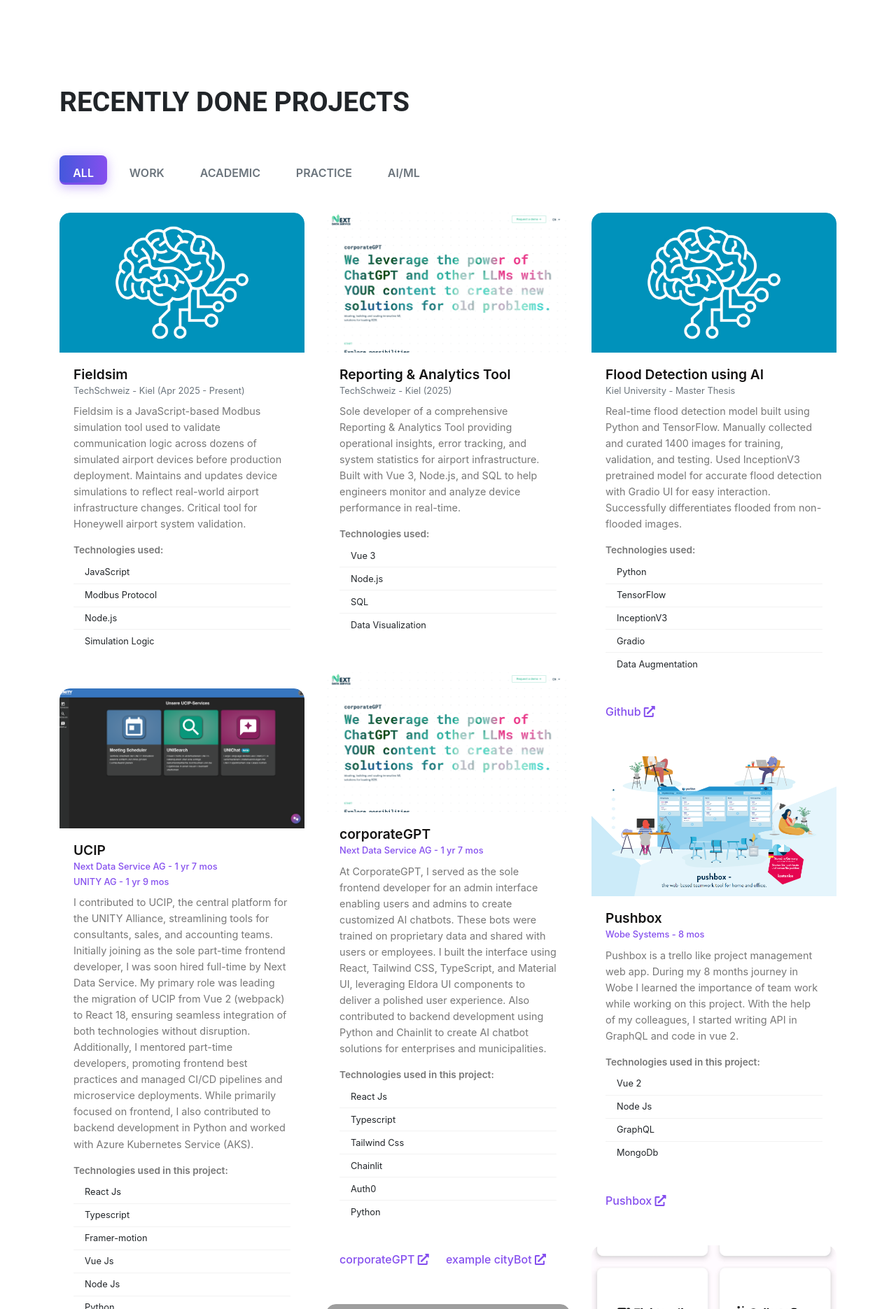
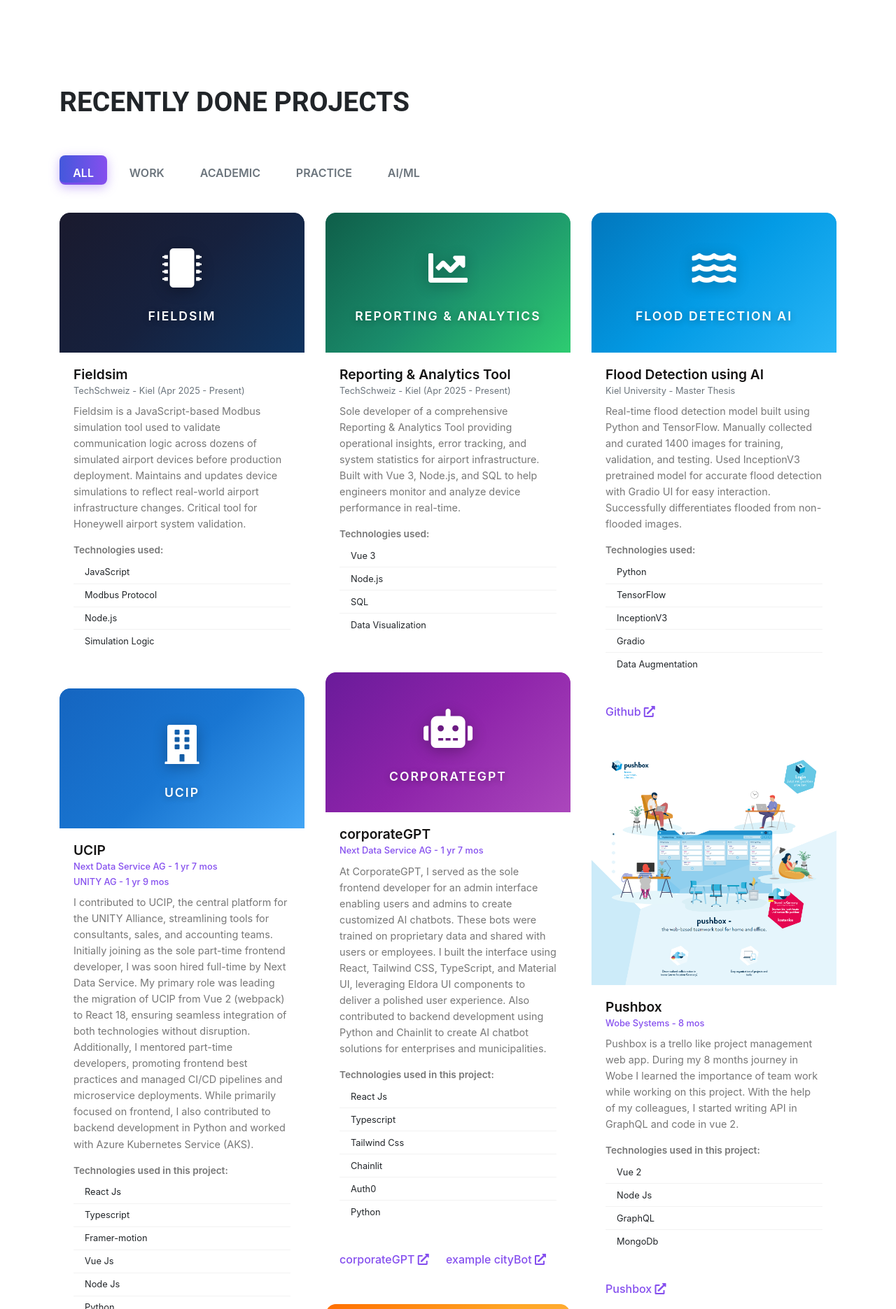
Before and after one commit to md-Junaid/my-portfolio, a PHP site: page / in a window 1280 px wide. Shown: the part 4629-6500 px from the top of the page at 70% size. Run offline with PHP 8.4, Linux system fonts and the light colour scheme; grey boxes are pictures that could not be loaded.

Commit message:
improve project section

```diff
--- a/Index.html
+++ b/Index.html
@@ -337,7 +337,12 @@
           <div class="row grid">
             <div class="col-lg-4 col-md-6 col-sm-12 element-item work">
               <div class="card our-project">
-                <img src="./img/projects/ai.jpg" class="card-img-top" alt="Fieldsim">
+                <div class="project-placeholder fieldsim-placeholder">
+                  <div class="placeholder-icon">
+                    <i class="fas fa-microchip"></i>
+                  </div>
+                  <span class="placeholder-text">Fieldsim</span>
+                </div>
                 <div class="card-body">
                   <h5 class="card-title">Fieldsim</h5>
                   <p class="card-subtitle mb-2 text-muted" style="font-size: 0.8rem">
@@ -362,11 +367,16 @@
 
             <div class="col-lg-4 col-md-6 col-sm-12 element-item work">
               <div class="card our-project">
-                <img src="./img/projects/CorpGPT.png" class="card-img-top" alt="Reporting & Analytics Tool">
+                <div class="project-placeholder analytics-placeholder">
+                  <div class="placeholder-icon">
+                    <i class="fas fa-chart-line"></i>
+                  </div>
+                  <span class="placeholder-text">Reporting & Analytics</span>
+                </div>
                 <div class="card-body">
                   <h5 class="card-title">Reporting & Analytics Tool</h5>
                   <p class="card-subtitle mb-2 text-muted" style="font-size: 0.8rem">
-                    TechSchweiz - Kiel (2025)
+                    TechSchweiz - Kiel (Apr 2025 - Present)
                   </p>
                   <p class="card-text">
                     Sole developer of a comprehensive Reporting & Analytics Tool providing operational insights,
@@ -386,7 +396,12 @@
 
             <div class="col-lg-4 col-md-6 col-sm-12 element-item ai">
               <div class="card our-project">
-                <img src="./img/projects/ai.jpg" class="card-img-top" alt="Flood Detection AI">
+                <div class="project-placeholder flood-placeholder">
+                  <div class="placeholder-icon">
+                    <i class="fas fa-water"></i>
+                  </div>
+                  <span class="placeholder-text">Flood Detection AI</span>
+                </div>
                 <div class="card-body">
                   <h5 class="card-title">Flood Detection using AI</h5>
                   <p class="card-subtitle mb-2 text-muted" style="font-size: 0.8rem">
@@ -416,7 +431,12 @@
             </div>
             <div class="col-lg-4 col-md-6 col-sm-12 element-item work">
               <div class="card our-project">
-                <img src="./img/projects/CorpGPT.png" class="card-img-top">
+                <div class="project-placeholder corporategpt-placeholder">
+                  <div class="placeholder-icon">
+                    <i class="fas fa-robot"></i>
+                  </div>
+                  <span class="placeholder-text">CorporateGPT</span>
+                </div>
                 <div class="card-body">
                   <h5 class="card-title">corporateGPT</h5>
                   <p class="card-subtitle mb-2 text-muted" style="font-size: 0.8rem">
@@ -448,7 +468,12 @@
 
             <div class="col-lg-4 col-md-6 col-sm-12 element-item work">
               <div class="card our-project">
-                <img src="./img/projects/UCIP.png" class="card-img-top">
+                <div class="project-placeholder ucip-placeholder">
+                  <div class="placeholder-icon">
+                    <i class="fas fa-building"></i>
+                  </div>
+                  <span class="placeholder-text">UCIP</span>
+                </div>
                 <div class="card-body">
                   <h5 class="card-title">UCIP</h5>
                   <p class="card-subtitle mb-2 text-muted" style="font-size: 0.8rem">
@@ -512,38 +537,15 @@
 
             <div class="col-lg-4 col-md-6 col-sm-12 element-item practice">
               <div class="card our-project">
-                <div id="carouselExampleControls" class="carousel slide carousel-fade" data-bs-ride="carousel">
-                  <div class="carousel-inner">
-                    <div class="carousel-item active">
-                      <img src="./img/projects/Profindo1.png" class="d-block w-100" alt="...">
-                    </div>
-                    <div class="carousel-item">
-                      <img src="./img/projects/Profindo2.png" class="d-block w-100" alt="...">
-                    </div>
-                    <div class="carousel-item">
-                      <img src="./img/projects/Profindo3.png" class="d-block w-100" alt="...">
-                    </div>
-                    <div class="carousel-item">
-                      <img src="./img/projects/Profindo4.png" class="d-block w-100" alt="...">
-                    </div>
-                    <div class="carousel-item">
-                      <img src="./img/projects/Profindo5.png" class="d-block w-100" alt="...">
-                    </div>
-                    <div class="carousel-item">
-                      <img src="./img/projects/Profindo6.png" class="d-block w-100" alt="...">
-                    </div>
+                <div class="project-placeholder profindo-placeholder">
+                  <div class="placeholder-icon">
+                    <i class="fas fa-shopping-cart"></i>
                   </div>
-                  <button class="carousel-control-prev" type="button" data-bs-target="#carouselExampleControls" data-bs-slide="prev">
-                    <span class="carousel-control-prev-icon" aria-hidden="true"></span>
-                    <span class="visually-hidden">Previous</span>
-                  </button>
-                  <button class="carousel-control-next" type="button" data-bs-target="#carouselExampleControls" data-bs-slide="next">
-                    <span class="carousel-control-next-icon" aria-hidden="true"></span>
-                    <span class="visually-hidden">Next</span>
-                  </button>
+                  <span class="placeholder-text">Profindo</span>
                 </div>
                 <div class="card-body">
                   <h5 class="card-title">Profindo</h5>
+                  <p class="card-subtitle mb-2 text-muted" style="font-size: 0.8rem">2024</p>
                   <p class="card-text">
                     Profindo was a startup concept developed by a colleague, aimed at building a platform to provide detailed information on products available in supermarkets and small shops, while also offering a loyalty program for regular customers. The goal was to streamline the shopping experience and reward customer loyalty.
 
@@ -564,6 +566,7 @@
                 <img src="./img/projects/sik.png" class="card-img-top" alt="...">
                 <div class="card-body">
                   <h5 class="card-title">Study in Kiel</h5>
+                  <p class="card-subtitle mb-2 text-muted" style="font-size: 0.8rem">2020</p>
                   <p class="card-text">
                     Study in Kiel is a blogging platform started by
                     <a href="https://www.instagram.com/unfinished_sentenc__/" target="_blank">Tobias Hn</a>
@@ -591,6 +594,7 @@
                 <img src="./img/projects/hpt.png" class="card-img-top" alt="...">
                 <div class="card-body">
                   <h5 class="card-title">Heide Park Tour</h5>
+                  <p class="card-subtitle mb-2 text-muted" style="font-size: 0.8rem">2019</p>
                   <p class="card-text">
                     Heide Park Tour was a master course project, where we have to build a project
                     to guide user using maps and provide useful information. My role as a team lead was to
@@ -619,6 +623,7 @@
                 <img src="./img/projects/saotd.png" class="card-img-top" alt="...">
                 <div class="card-body">
                   <h5 class="card-title">Sentiment Analysis of Data</h5>
+                  <p class="card-subtitle mb-2 text-muted" style="font-size: 0.8rem">2017</p>
                   <p class="card-text">
                     This was my thesis project where we collected 10k tweets on topic of "USA election 2017"
                     and performed analysis using python to find the sentiments of people towards three
@@ -646,6 +651,7 @@
                 <img src="./img/projects/pf2018.png" class="card-img-top" alt="...">
                 <div class="card-body">
                   <h5 class="card-title">Portfolio 2018</h5>
+                  <p class="card-subtitle mb-2 text-muted" style="font-size: 0.8rem">2018</p>
                   <p class="card-text">
                     At the time of doing this project, I was really focused to improve my frontend knowledge.
                     So I decided learn UX designing and improve my CSS,JS and adobe skills together which I implemented
@@ -677,6 +683,7 @@
                 <img src="./img/projects/pf2017.png" class="card-img-top" alt="...">
                 <div class="card-body">
                   <h5 class="card-title">Portfolio</h5>
+                  <p class="card-subtitle mb-2 text-muted" style="font-size: 0.8rem">2017</p>
                   <p class="card-text">
                     As I was in my final year of my Bachelor's, I decided to learn some new technologies to
                     get a job(which I did) and so I found courses about web development using Javascript.
@@ -706,6 +713,7 @@
                 <img src="./img/projects/yelp.jpg" class="card-img-top" alt="...">
                 <div class="card-body">
                   <h5 class="card-title">Yelp Camp clone</h5>
+                  <p class="card-subtitle mb-2 text-muted" style="font-size: 0.8rem">2016</p>
                   <p class="card-text">
                     Yelp camp clone was the first online course project I completed. Colt steele's course
                     on udemy was easy to understand for beginners where he taught HTML, CSS and Javascript
@@ -748,6 +756,7 @@
                 </div>
                 <div class="card-body">
                   <h5 class="card-title">Visualization of Fish Larvae</h5>
+                  <p class="card-subtitle mb-2 text-muted" style="font-size: 0.8rem">2023</p>
                   <p class="card-text">
                     Visualization of fish larvae trajectories was also a master project, where I had
                     the main role to gather the data, cluster the data and visualize it using Python
@@ -768,32 +777,17 @@
               </div>
             </div>
 
-            <div class="col-lg-4 col-md-6 col-sm-12 element-item academic">
+            <div class="col-lg-4 col-md-6 col-sm-12 element-item academic ai">
               <div class="card our-project">
-                <div id="carouselExampleControls" class="carousel slide carousel-fade" data-bs-ride="carousel">
-                  <div class="carousel-inner">
-                    <div class="carousel-item active">
-                      <img src="./img/projects/ai.jpg" class="d-block w-100" alt="...">
-                    </div>
-                    <div class="carousel-item">
-                      <img src="./img/projects/MLprojet.JPG" class="d-block w-100" alt="...">
-                    </div>
-                    <div class="carousel-item">
-                      <img src="./img/projects/MLproject1.JPG" class="d-block w-100" alt="...">
-                    </div>
+                <div class="project-placeholder floodml-placeholder">
+                  <div class="placeholder-icon">
+                    <i class="fas fa-brain"></i>
                   </div>
-                  <button class="carousel-control-prev" type="button" data-bs-target="#carouselExampleControls" data-bs-slide="prev">
-                    <span class="carousel-control-prev-icon" aria-hidden="true"></span>
-                    <span class="visually-hidden">Previous</span>
-                  </button>
-                  <button class="carousel-control-next" type="button" data-bs-target="#carouselExampleControls" data-bs-slide="next">
-                    <span class="carousel-control-next-icon" aria-hidden="true"></span>
-                    <span class="visually-hidden">Next</span>
-                  </button>
+                  <span class="placeholder-text">ML Flood Detection</span>
                 </div>
-                <!-- <img src="./img/projects/MLprojet.JPG" class="card-img-top" alt="..."> -->
                 <div class="card-body">
                   <h5 class="card-title">Flood Detection using Machine Learning</h5>
+                  <p class="card-subtitle mb-2 text-muted" style="font-size: 0.8rem">2022</p>
                   <p class="card-text">
                     After learning machine learning, it was time to implement the knowledge with new
                     master project. I chose to do it using Tensorflow, as it turns out it was easy to
@@ -808,7 +802,7 @@
                   </p>
                 </div>
                 <div class="card-body">
-                  <a class="card-link" target="_blank" href="https://github.com/md-Junaid/2021-04_Trajectory_Data_CS_CAU_MScProject/blob/main/Flood_Detection_Model.ipynb">
+                  <a class="card-link" target="_blank" href="https://github.com/md-Junaid/Flood-detection/blob/main/Flood_Detection_Model.ipynb">
                     Github <i class="fas fa-external-link-alt"></i>
                   </a>
                 </div>
@@ -858,18 +852,6 @@
               <h4 class="text-uppercase">Tobias Hn</h4>
               <p class="para">He has got pretty good skills as a frontend engineer, always has been fun to
                 work with him. Looking forward to work with him in future again:)
-              </p>
-            </div>
-          </div>
-          <div class="client row">
-            <div class="col-lg-4 col-md-12 client-img">
-              <img src="./img/testimonials/maik.jpeg" alt="img3" class="img-fluid">
-            </div>
-            <div class="col-lg-8 col-md-12 about-client">
-              <h4 class="text-uppercase">Honeywell Engineer</h4>
-              <p class="para">Excellent collaboration on airport infrastructure simulation tools.
-                Junaid's expertise in JavaScript and problem-solving skills were invaluable for our
-                mission-critical systems. A reliable team player who delivers quality work on time.
               </p>
             </div>
           </div>
--- a/css/style.css
+++ b/css/style.css
@@ -657,8 +657,107 @@
 
 .site-main .project-area .grid .card img {
   border-radius: 15px 15px 0 0;
+  /* width: 400px; */
+}
+
+.project-placeholder {
   height: 200px;
-  object-fit: cover;
+  display: flex;
+  flex-direction: column;
+  align-items: center;
+  justify-content: center;
+  border-radius: 15px 15px 0 0;
+  position: relative;
+  overflow: hidden;
+}
+
+.project-placeholder::before {
+  content: '';
+  position: absolute;
+  top: 0;
+  left: 0;
+  right: 0;
+  bottom: 0;
+  opacity: 0.9;
+}
+
+.fieldsim-placeholder {
+  background: linear-gradient(135deg, #1a1a2e 0%, #16213e 50%, #0f3460 100%);
+}
+
+.fieldsim-placeholder::before {
+  background: linear-gradient(135deg, #1a1a2e 0%, #16213e 50%, #0f3460 100%);
+}
+
+.analytics-placeholder {
+  background: linear-gradient(135deg, #0f5e49 0%, #1a8c6b 50%, #2ecc71 100%);
+}
+
+.analytics-placeholder::before {
+  background: linear-gradient(135deg, #0f5e49 0%, #1a8c6b 50%, #2ecc71 100%);
+}
+
+.corporategpt-placeholder {
+  background: linear-gradient(135deg, #6a1b9a 0%, #8e24aa 50%, #ab47bc 100%);
+}
+
+.corporategpt-placeholder::before {
+  background: linear-gradient(135deg, #6a1b9a 0%, #8e24aa 50%, #ab47bc 100%);
+}
+
+.ucip-placeholder {
+  background: linear-gradient(135deg, #1565c0 0%, #1976d2 50%, #42a5f5 100%);
+}
+
+.ucip-placeholder::before {
+  background: linear-gradient(135deg, #1565c0 0%, #1976d2 50%, #42a5f5 100%);
+}
+
+.flood-placeholder {
+  background: linear-gradient(135deg, #0277bd 0%, #039be5 50%, #29b6f6 100%);
+}
+
+.flood-placeholder::before {
+  background: linear-gradient(135deg, #0277bd 0%, #039be5 50%, #29b6f6 100%);
+}
+
+.floodml-placeholder {
+  background: linear-gradient(135deg, #4527a0 0%, #512da8 50%, #5e35b1 100%);
+}
+
+.floodml-placeholder::before {
+  background: linear-gradient(135deg, #4527a0 0%, #512da8 50%, #5e35b1 100%);
+}
+
+.profindo-placeholder {
+  background: linear-gradient(135deg, #ff6f00 0%, #ffa726 50%, #ffb74d 100%);
+}
+
+.profindo-placeholder::before {
+  background: linear-gradient(135deg, #ff6f00 0%, #ffa726 50%, #ffb74d 100%);
+}
+
+.placeholder-icon {
+  font-size: 3.5rem;
+  color: white;
+  margin-bottom: 0.8rem;
+  z-index: 1;
+  text-shadow: 0 4px 20px rgba(0, 0, 0, 0.3);
+}
+
+.placeholder-text {
+  color: white;
+  font-size: 1.1rem;
+  font-weight: 600;
+  z-index: 1;
+  text-transform: uppercase;
+  letter-spacing: 2px;
+  text-shadow: 0 2px 10px rgba(0, 0, 0, 0.3);
+}
+
+.project-placeholder:hover {
+  transform: scale(1.02);
+  transition: transform 0.4s ease;
 }
 
 .site-main .project-area .grid .card .card-body {
```
